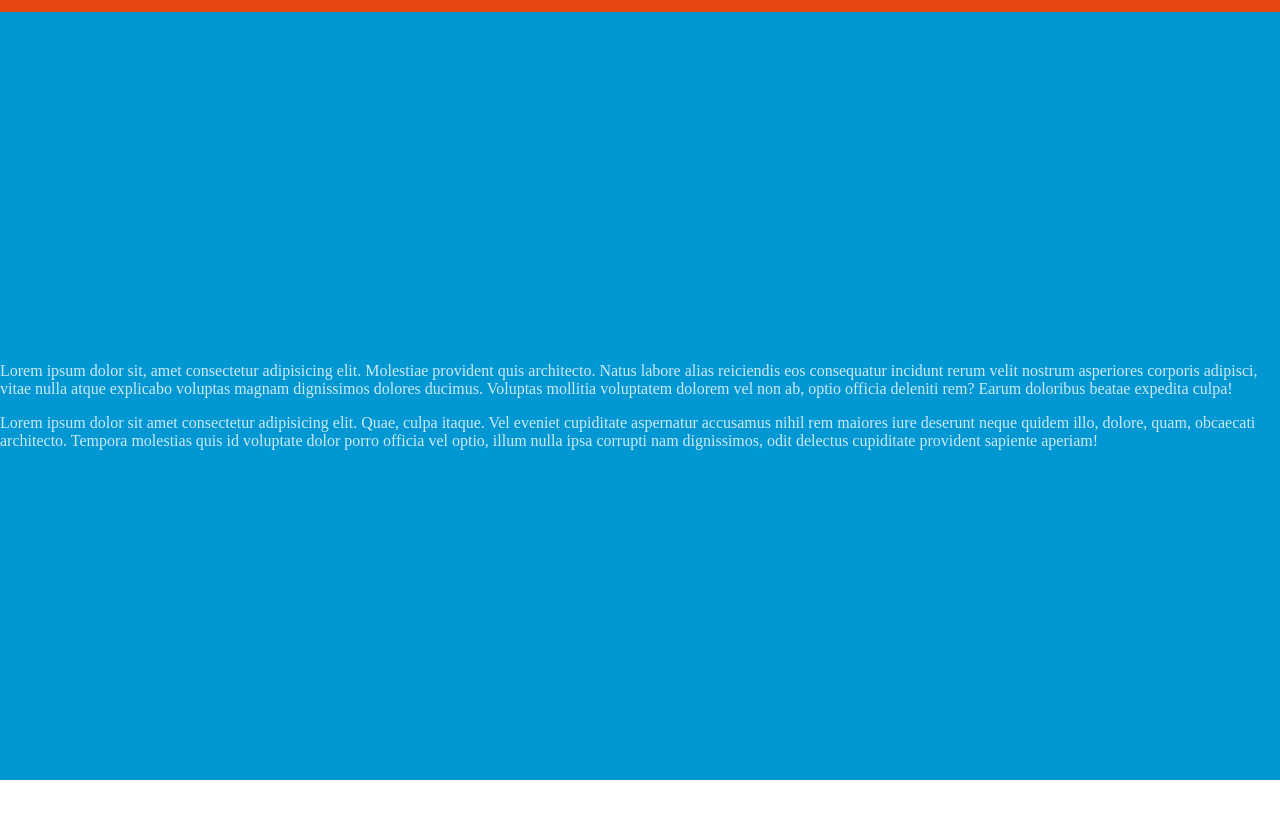
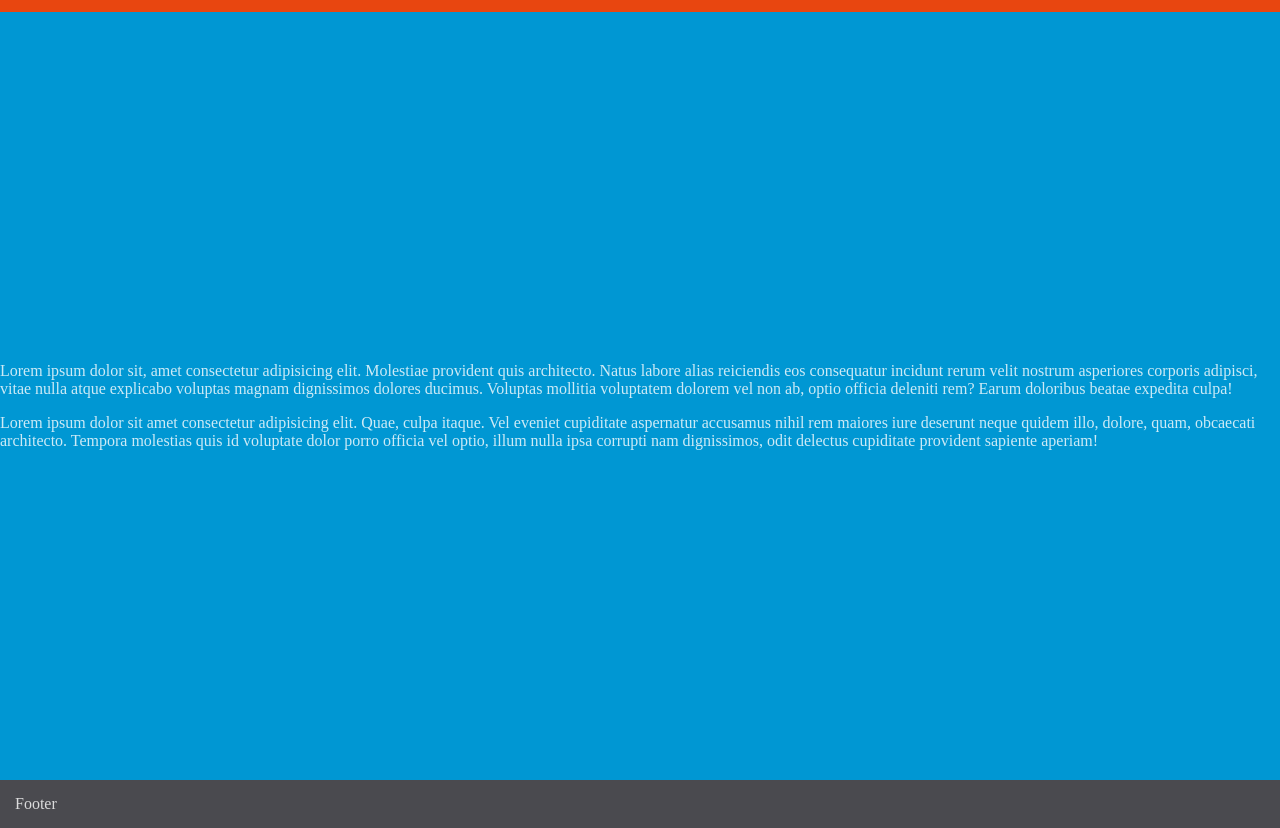
Before and after one commit to 2tracks/responsive-mini-project, a plain HTML site: page index.html in a window 1280 px wide. Shown: the part 36-864 px from the top of the page. Before the commit the page ends 834 px from the top, so only its background shows below. Drawn offline with Linux system fonts and the light colour scheme.

Commit message:
Added footer style

```diff
--- a/main.css
+++ b/main.css
@@ -21,8 +21,12 @@ html, body{
 .article, .aside{
     position: relative;
     top:50%;
-    transform:translateY(-50%);
+    transform: translateY(-50%);
 }
 .section-paragraph {
     font-size: 1em;
 }
+.footer{
+    background-color: #4a4a4f;
+    padding: 15px;
+}
```
